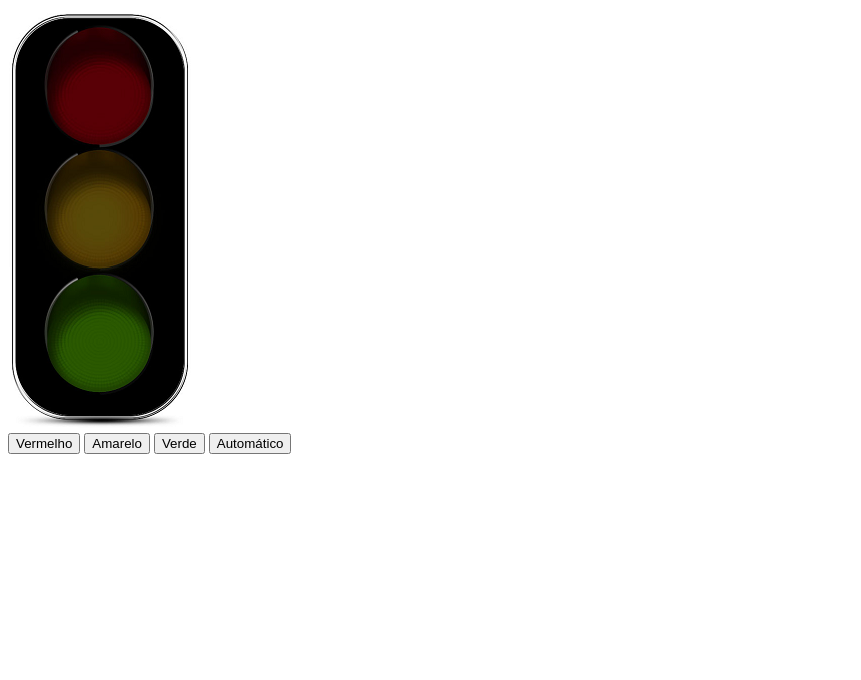
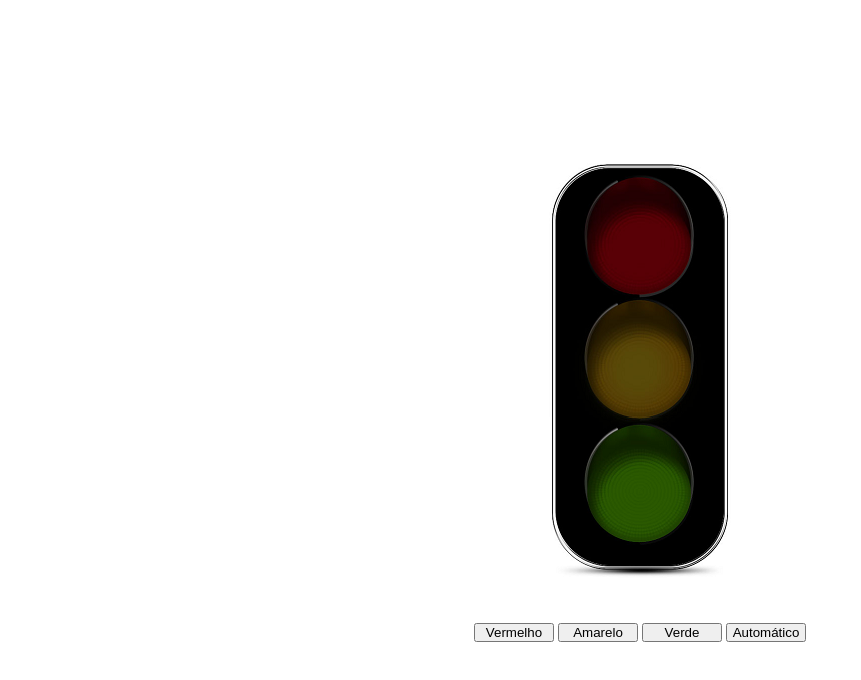
Before and after one commit to yurikamota/exercicios_js, a plain HTML site: page semáforo/index.html in a window 1280 px wide. Shown: the whole page, without its empty margins (0-861 px from the left). Drawn offline with Linux system fonts and the light colour scheme.

Commit message:
add style.css

```diff
--- a/semáforo/index.html
+++ b/semáforo/index.html
@@ -4,6 +4,7 @@
     <meta charset="UTF-8">
     <meta name="viewport" content="width=device-width, initial-scale=1.0">
     <title>Semáforo</title>
+    <link rel="stylesheet" href="./style.css">
 </head>
 <body>
     <main>
--- a/semáforo/style.css
+++ b/semáforo/style.css
@@ -0,0 +1,18 @@
+*{
+    margin: 0;
+    padding: 0;
+    box-sizing: border-box;
+}
+
+main {
+    display: flex;
+    height: 100vh;
+    flex-direction: column;
+    align-items: center;
+    justify-content: center;
+    gap: 5vh
+}
+
+.button {
+    width: 80px;
+}
```
